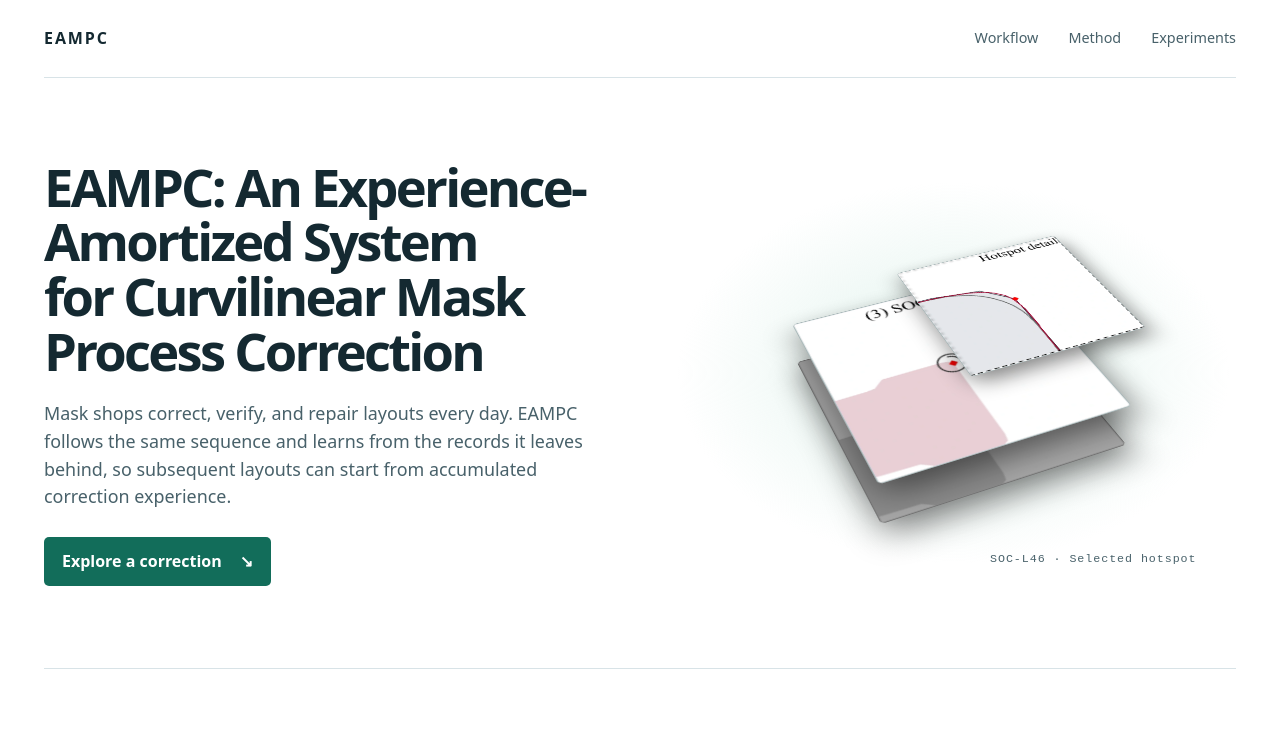
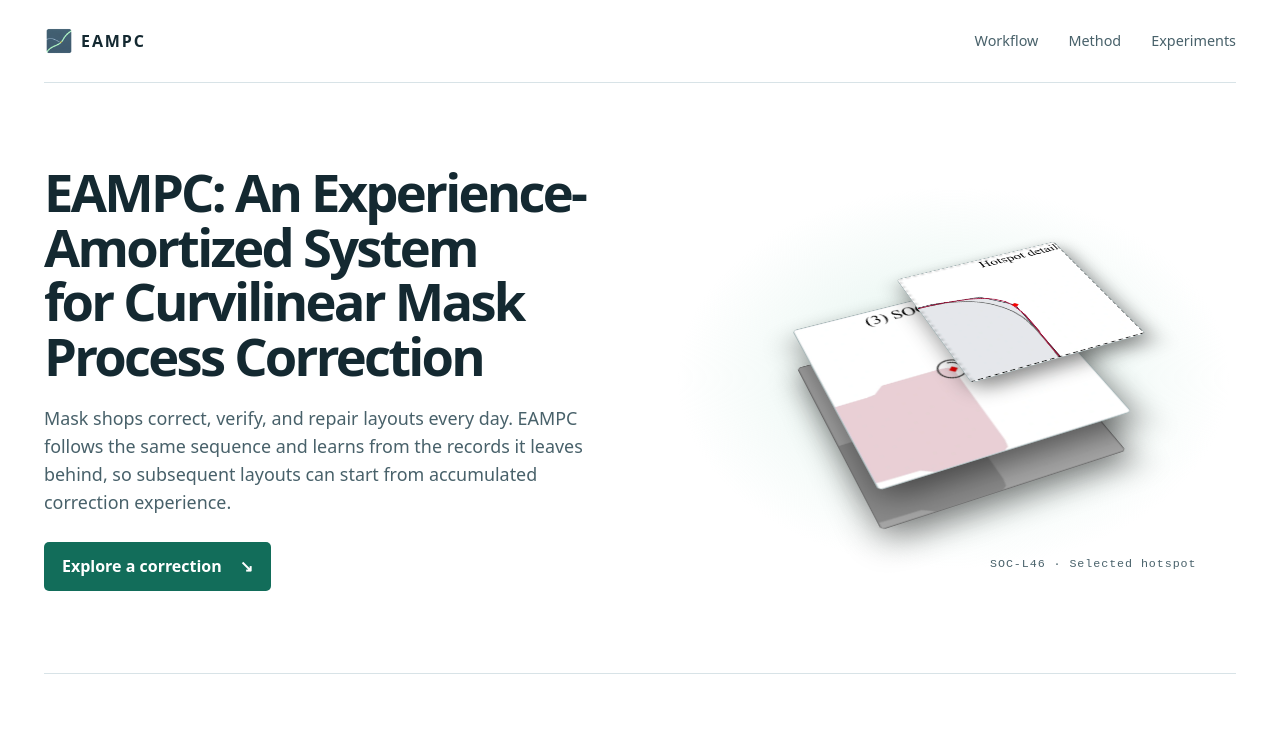
Before and after one commit to EAMPC/EAMPC, a plain HTML site: page index.html in a window 1280 px wide. Shown: the top 732 px of the page. Drawn offline with Linux system fonts and the light colour scheme; animation ran at ten frames a second.

Commit message:
Add EAMPC photomask mark

```diff
--- a/index.html
+++ b/index.html
@@ -5,6 +5,7 @@
 <meta name="viewport" content="width=device-width, initial-scale=1">
 <meta name="description" content="An interactive demonstration of experience-amortized curvilinear mask process correction.">
 <title>EAMPC: An Experience-Amortized System for Curvilinear Mask Process Correction</title>
+<link rel="icon" type="image/png" href="assets/eampc-mark.png">
 <link rel="stylesheet" href="style.css">
 <script src="assets/case-geometry.js" defer></script>
 <script src="assets/gallery-surfaces.js" defer></script>
@@ -22,7 +23,7 @@
 </head>
 <body>
 <header class="mast wrap">
-  <a class="brand" href="#top">EAMPC</a>
+  <a class="brand" href="#top"><img src="assets/eampc-mark.png" width="30" height="30" alt="">EAMPC</a>
   <nav aria-label="Sections"><a href="#workflow">Workflow</a><a href="#method">Method</a><a href="#results">Experiments</a></nav>
 </header>
 <main id="top">
@@ -228,6 +229,6 @@
   </div>
 </section>
 </main>
-<footer class="wrap"><a class="brand" href="#top">EAMPC</a><span>Research demo · figures and measurements from the paper</span></footer>
+<footer class="wrap"><a class="brand" href="#top"><img src="assets/eampc-mark.png" width="30" height="30" alt="">EAMPC</a><span>Research demo · figures and measurements from the paper</span></footer>
 </body>
 </html>
--- a/style.css
+++ b/style.css
@@ -1,6 +1,6 @@
 :root{color-scheme:dark;--bg:#111a1c;--panel:#192527;--ink:#f1f5ef;--muted:#b1c0ba;--mint:#a8e7c7;--line:#35464a;--pink:#e9b3b8;font:16px/1.55 system-ui,sans-serif;scroll-behavior:smooth}
 *{box-sizing:border-box}body{margin:0;background:var(--bg);color:var(--ink)}a{color:inherit;text-decoration:none}button{font:inherit;cursor:pointer}button:focus-visible,a:focus-visible,summary:focus-visible{outline:2px solid var(--mint);outline-offset:4px}p,h1,h2,h3{margin:0}img{display:block;max-width:100%}.wrap{max-width:1210px;width:calc(100% - 88px);margin:auto}
-.mast{display:flex;align-items:center;justify-content:space-between;padding:26px 0;border-bottom:1px solid var(--line)}.brand{font-weight:800;letter-spacing:.12em}nav{display:flex;gap:30px;font-size:.9rem;color:var(--muted)}nav a:hover{color:var(--mint)}
+.mast{display:flex;align-items:center;justify-content:space-between;padding:26px 0;border-bottom:1px solid var(--line)}.brand{display:inline-flex;align-items:center;gap:7px;font-weight:800;letter-spacing:.12em}.brand img{display:block;flex:none}nav{display:flex;gap:30px;font-size:.9rem;color:var(--muted)}nav a:hover{color:var(--mint)}
 .hero{display:grid;grid-template-columns:1.06fr 1fr;align-items:center;gap:28px;min-height:550px;padding:82px 0}.eyebrow{color:var(--mint);font-size:.75rem;letter-spacing:.16em;font-weight:750;margin-bottom:14px}.hero h1,h2{font-weight:660;line-height:1.04;letter-spacing:-.052em;text-wrap:balance}.hero h1{font-size:clamp(2.65rem,4.1vw,4.6rem)}.lede{max-width:53ch;margin-top:22px;color:var(--muted);font-size:1.12rem}.primary{display:inline-flex;gap:18px;align-items:center;padding:11px 17px;border:1px solid transparent;border-radius:5px;background:var(--mint);color:#132321;font-weight:750}.hero .primary{margin-top:26px}.primary:hover{background:#d0f6e2}
 .hero-art{min-width:0;height:390px;position:relative;display:grid;place-items:center;perspective:1000px;isolation:isolate;background:radial-gradient(ellipse,#344a43 0%,transparent 69%)}.stack{width:min(54%,255px);aspect-ratio:1;position:relative;transform-style:preserve-3d;transform:rotateX(51deg) rotateZ(-24deg)}.plate{position:absolute;inset:0;background:#e1e7e7;border:1px solid #a9b8b9;border-radius:5px;box-shadow:0 16px 35px #0007;backface-visibility:hidden}.plate img{width:100%;height:100%;object-fit:cover;border-radius:4px}.plate-base{transform:translateZ(-38px);filter:grayscale(1) brightness(.65)}.plate-mask{transform:translateZ(12px)}.plate-detail{transform:translate3d(20%,12%,90px) scale(.68);animation:hover-layer 6s ease-in-out infinite}.art-label{position:absolute;bottom:2px;right:7%;font: .73rem ui-monospace,monospace;color:var(--muted);letter-spacing:.08em}@keyframes hover-layer{50%{transform:translate3d(20%,12%,106px) scale(.68)}}
 .section{padding:66px 0;border-top:1px solid var(--line);scroll-margin-top:20px}.section-intro{max-width:760px;margin-bottom:30px}.section h2{font-size:clamp(2.4rem,4.8vw,4.5rem)}.section-intro>p:last-child:not(.eyebrow){color:var(--muted);margin-top:13px;font-size:1.06rem}.flow,.benchmark{display:grid;grid-template-columns:repeat(3,minmax(0,1fr));gap:1px;background:var(--line);border:1px solid var(--line);border-radius:8px;overflow:hidden}.flow article,.benchmark>div{padding:21px;background:var(--panel)}.flow .shop{display:flex;justify-content:space-between;color:var(--pink);font-size:.82rem;font-weight:700}.flow h3{margin:7px 0 13px;line-height:1.15;font-size:1.45rem}.flow .arrow{color:var(--mint);font-size:1.2rem;display:flex;align-items:center;gap:9px;border-top:1px solid var(--line);padding-top:10px}.arrow span,.flow article>p:last-child{font-size:.88rem;color:var(--muted)}.flow .model{color:var(--mint);font-weight:760;margin:6px 0 2px}.loop{color:var(--mint);margin-top:14px}.figure{margin-top:15px;color:var(--muted)}summary{cursor:pointer;width:fit-content}.figure img{max-height:465px;margin-top:14px;background:#fff;border-radius:6px}
```
Also changed, not shown: assets/eampc-mark.png (added).
